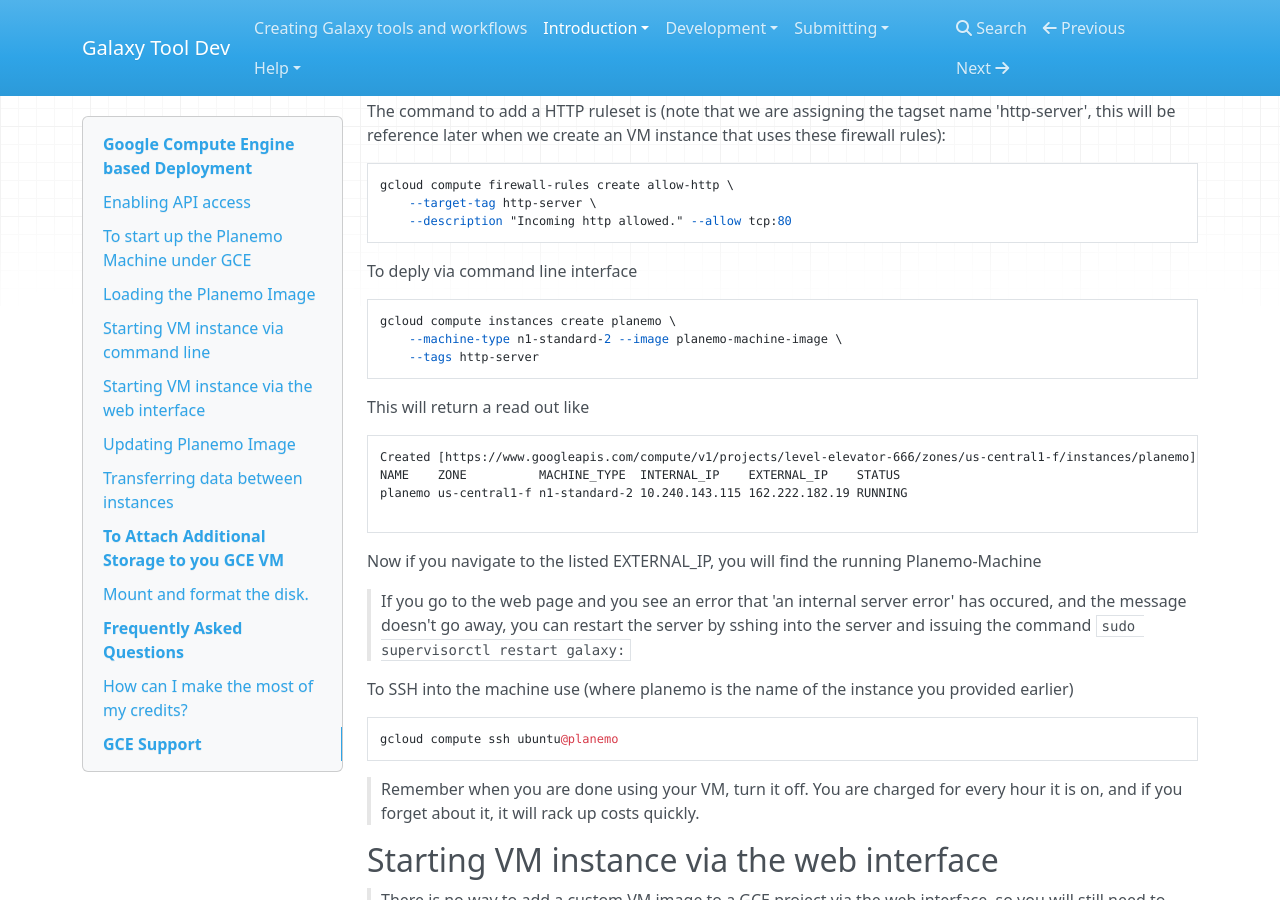
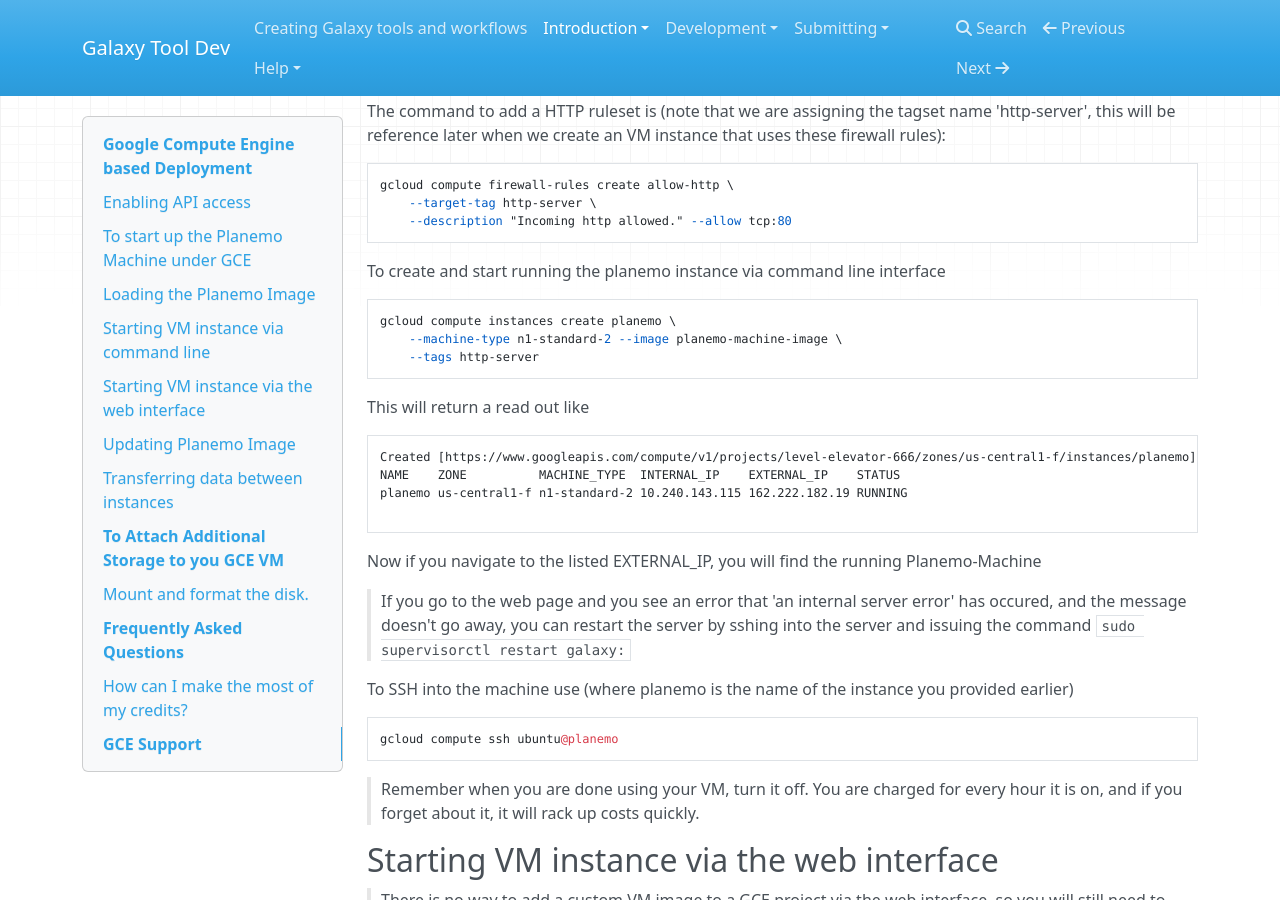
Before and after one commit to kellrott/galaxy-tooldev-docs, an MkDocs documentation site: the page built from docs/01_GCE.md, in a window 1280 px wide and 900 px high, scrolled down 2071 px. Built offline with MkDocs 1.6.1, drawn with Linux system fonts in a browser that asks for light colours; nearby versions of some CDN libraries; old or Windows-style settings are respelled for this version of MkDocs; some of the changed text lies outside the part shown.

Commit message:
Adding some clarification to start and stoping VMs

````diff
--- a/docs/01_GCE.md
+++ b/docs/01_GCE.md
@@ -97,7 +97,7 @@
     --target-tag http-server \
     --description "Incoming http allowed." --allow tcp:80
 ```
-To deply via command line interface
+To create and start running the planemo instance via command line interface
 ```
 gcloud compute instances create planemo \
     --machine-type n1-standard-2 --image planemo-machine-image \
@@ -151,6 +151,11 @@
 When updating the image, you may want to get delete the older version. There is no need to keep an image if there is an instance running based on that image. Deleting the image isn't required if you are willing to pay for the extra storage space, and can manage the names of multiple images. In the previous instructions, we referred to the disk image as `planemo-machine-image`, but you could easily create a second image named `planemo-machine-image-v2`.
 
 >Deleting an image is different then deleting an instance. The image is simply the start source, and once an instance as been started it is no longer dependent on the image. You work is stored in the instance. Do not delete that until you've copied it somewhere else.
+
+If you want to stop a VM, but not delete it:
+```
+gcloud compute instances stop planemo
+```
 
 To delete the old image
 ```
````
